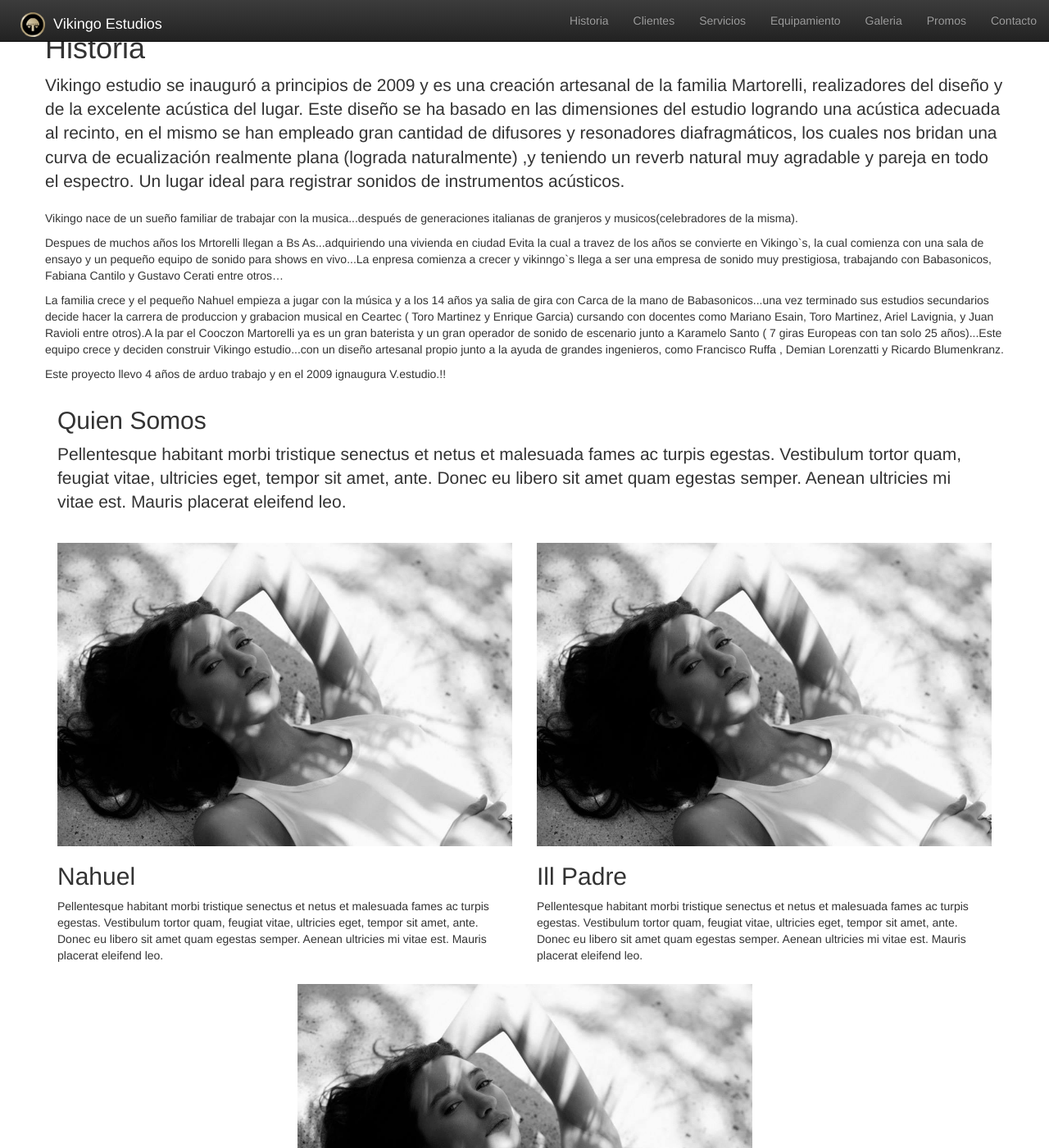
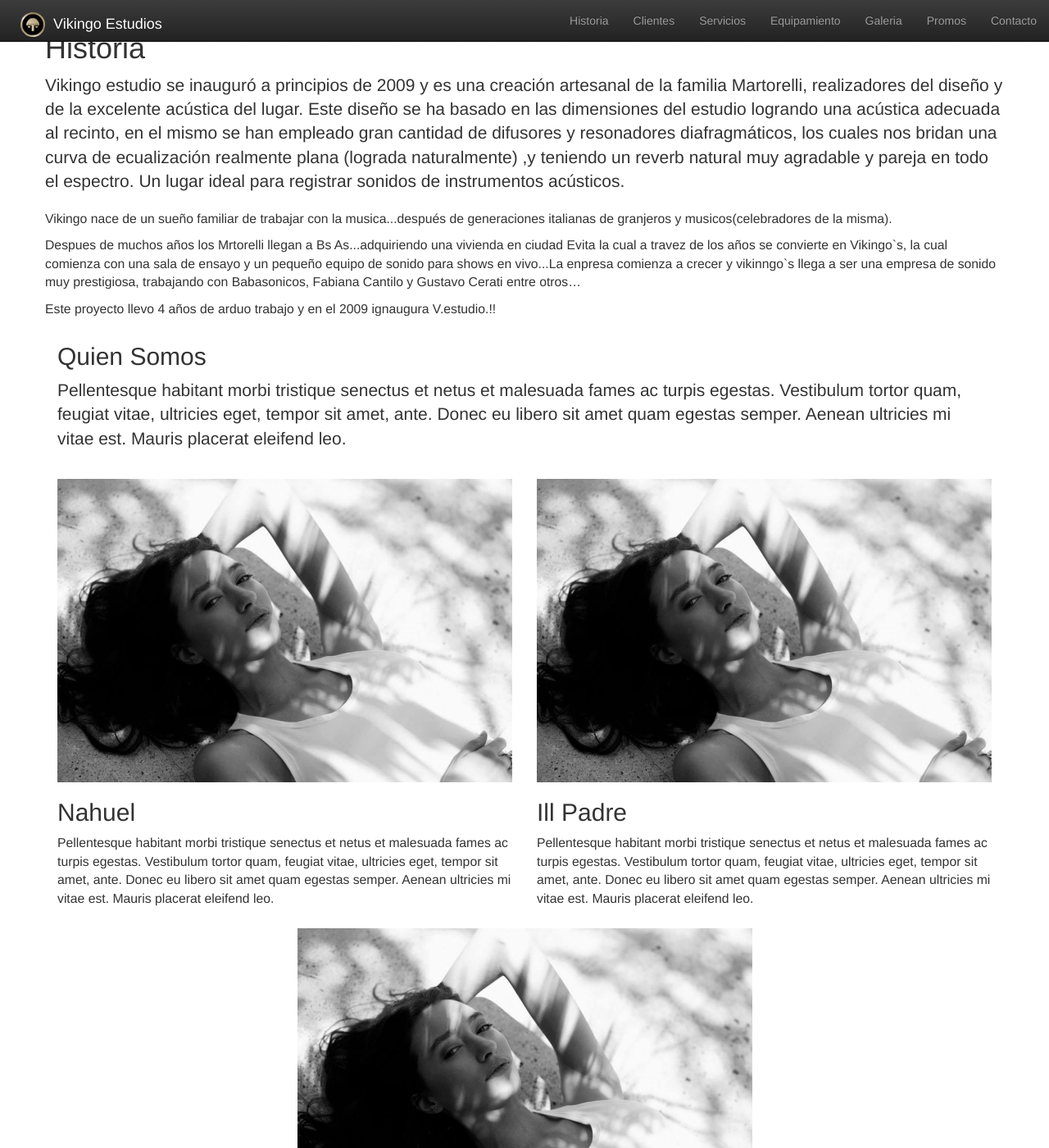
Before and after one commit to ryan258/vikingo, a Jekyll site: the page built from historia/index.html, in a window 1280 px wide and 1400 px high, scrolled down 496 px. Shown: the whole window at 82% size. Built offline with Jekyll 4.4.1, drawn with Linux system fonts in a browser that asks for light colours; nearby versions of some CDN libraries.

Commit message:
increase font of p

```diff
--- a/css/styles.css
+++ b/css/styles.css
@@ -1,5 +1,9 @@
 body {
 	padding-top: 50px;
+}
+
+p {
+	font-size:	1.125em;
 }
 
 img {
--- a/historia/index.html
+++ b/historia/index.html
@@ -21,7 +21,6 @@ layout: default
 		<p class="lead">Vikingo estudio se inauguró a principios de 2009 y es una creación artesanal de la familia Martorelli, realizadores del diseño y de la excelente acústica del lugar. Este diseño se ha basado en las dimensiones del estudio logrando una acústica adecuada al recinto, en el mismo se han empleado gran cantidad de difusores y resonadores diafragmáticos, los cuales nos bridan una curva de ecualización realmente plana (lograda naturalmente) ,y teniendo un reverb natural muy agradable y pareja en todo el espectro. Un lugar ideal para registrar sonidos de instrumentos acústicos.</p>
 		<p>Vikingo nace de un sueño familiar de trabajar con la musica...después de generaciones italianas de granjeros y musicos(celebradores de la misma).</p>
 		<p>Despues de muchos años los Mrtorelli llegan a Bs As...adquiriendo una vivienda en ciudad Evita la cual a travez de los años se convierte en Vikingo`s, la cual comienza con una sala de ensayo y un pequeño equipo de sonido para shows en vivo...La enpresa comienza a crecer y vikinngo`s llega a ser una empresa de sonido muy prestigiosa, trabajando con Babasonicos, Fabiana Cantilo y Gustavo Cerati entre otros…</p>
-		<p>La familia crece y el pequeño Nahuel empieza a jugar con la música y a los 14 años ya salia de gira con Carca de la mano de Babasonicos...una vez terminado sus estudios secundarios decide hacer la carrera de produccion y grabacion musical en Ceartec ( Toro Martinez y Enrique Garcia) cursando con docentes como Mariano Esain, Toro Martinez, Ariel Lavignia, y Juan Ravioli entre otros).A la par el Cooczon Martorelli ya es un gran baterista y un gran operador de sonido de escenario junto a Karamelo Santo ( 7 giras Europeas con tan solo 25 años)...Este equipo crece y deciden construir Vikingo estudio...con un diseño artesanal propio junto a la ayuda de grandes ingenieros, como Francisco Ruffa , Demian Lorenzatti y Ricardo Blumenkranz.</p>
 		<p>Este proyecto llevo 4 años de arduo trabajo y en el 2009 ignaugura V.estudio.!!</p>
 	</div>
 </div>
```
Also changed, not shown: 2 other files.
